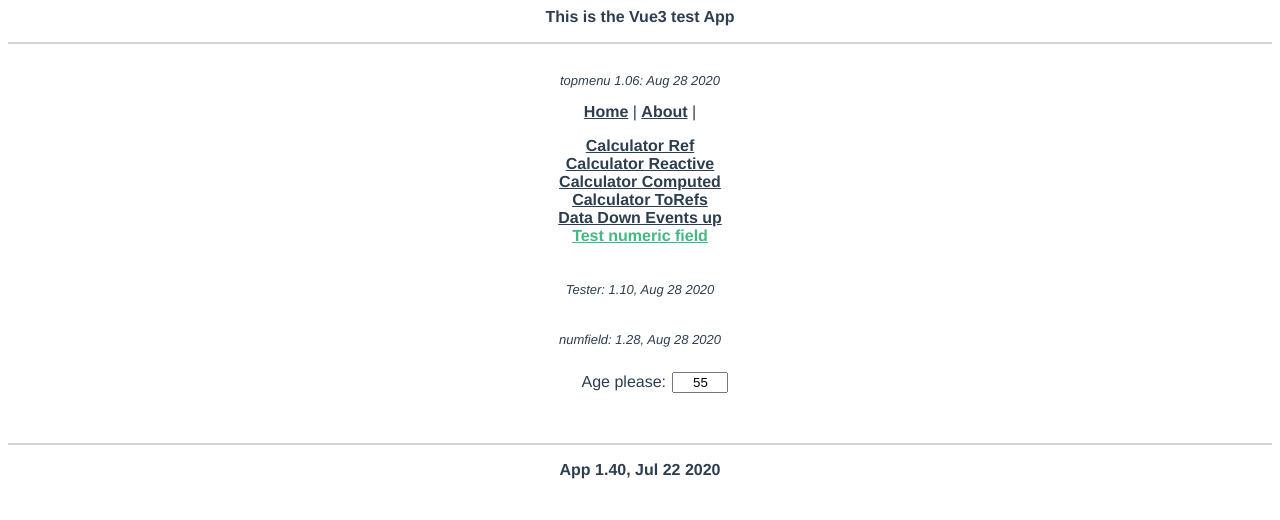
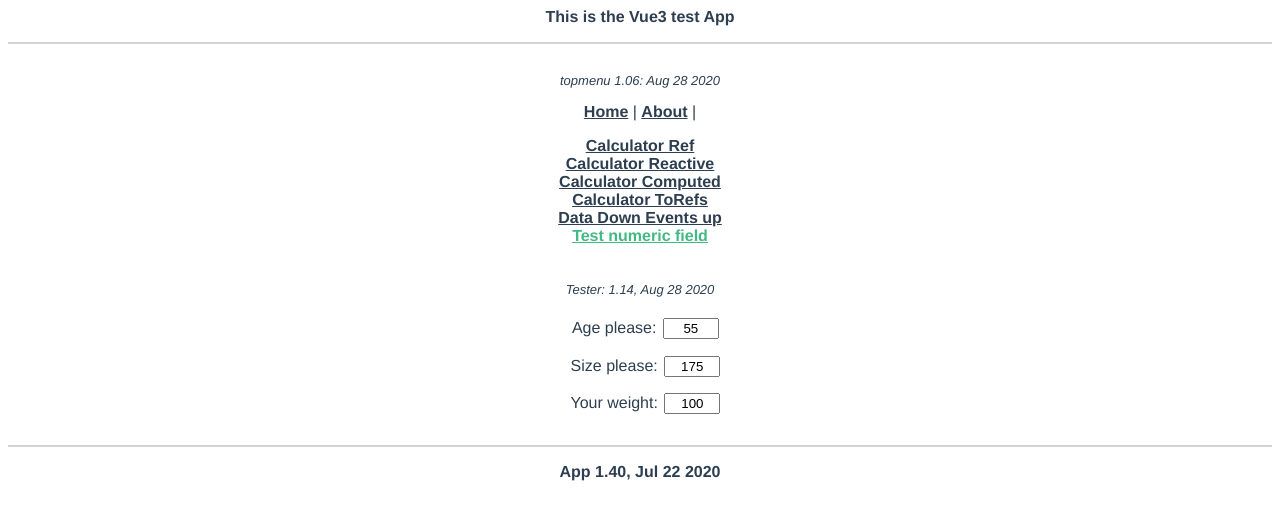
Before and after one commit to yves40/Vue3-Composition, a Vue app: page /#/Tester in a window 1280 px wide. Shown: the top 520 px of the page. Built offline with nearby package versions, Linux system fonts and the light colour scheme.

Commit message:
More tests

```diff
--- a/src/assets/thecss.css
+++ b/src/assets/thecss.css
@@ -20,7 +20,7 @@ font-weight: bold;
   margin-left: auto;
   margin-right: auto;
   width: 12em;
-  padding: 1em;
+  padding: 0.4em;
 }
 .field {
   width: 3rem;
--- a/src/views/Tester.vue
+++ b/src/views/Tester.vue
@@ -2,7 +2,9 @@
   <div class="calculator">
     <div class="moduletitle">{{Version}}</div>
     <form class="calc-form">
-        <numfield v-model="mini" minvalue="10" maxvalue="120" message="Age please:"/>
+        <numfield v-model="age" minvalue="10" maxvalue="120" message="Age please:"/>
+        <numfield v-model="size" minvalue="130" maxvalue="210" message="Size please:"/>
+        <numfield v-model="weight" minvalue="50" maxvalue="150" message="Your weight:"/>
     </form>
   </div>
 </template>
@@ -22,8 +24,10 @@ export default {
   name: 'Tester',
   setup(props, context) {
 
-    let Version = 'Tester: 1.10, Aug 28 2020 '
-    let mini = ref(55);
+    let Version = 'Tester: 1.14, Aug 28 2020 '
+    let age = ref(55);
+    let size = ref(175);
+    let weight = ref(100);
 
     // Test lifecycle handlers
     onBeforeUnmount(() =>  { console.log(Version + 'UnMounted');})
@@ -32,15 +36,17 @@ export default {
     //-----------------------------------------------------------------------
     // Track user actions
     //-----------------------------------------------------------------------
-    watch( [mini], ([n1], [p1]) => {
+    watch( [age], ([n1], [p1]) => {
       console.log("**** " + n1 + "/" + p1 )
     })
 
     // Utilities
-    function getVersion() { return  Version;}
+    function getVersion() { return  Version; }
 
     return {
-      mini,
+      age,
+      size,
+      weight,
       Version,
     }
   }
--- a/src/views/numfield.vue
+++ b/src/views/numfield.vue
@@ -1,6 +1,5 @@
 <template>
   <div class="calculator">
-    <div class="moduletitle">{{Version}}</div>
     <form class="calc-form">
       {{msg}}
       <input type="text" class="field" v-model="thenumber" />
@@ -23,14 +22,15 @@ export default {
   name: 'numfield',
   setup(props, {emit}) {
 
-    let Version = 'numfield: 1.28, Aug 28 2020 '
+    let Version = 'numfield: 1.30, Aug 28 2020 '
 
     console.log(JSON.stringify(props))
 
     const thenumber = modelNumberWrapper(props, emit, 'modelValue');
     const min = props.minvalue;
     const max = props.maxvalue;
-    const msg = props.message;
+    let msg = props.message;
+    let error = "";
 
 
     //-----------------------------------------------------------------------
```
